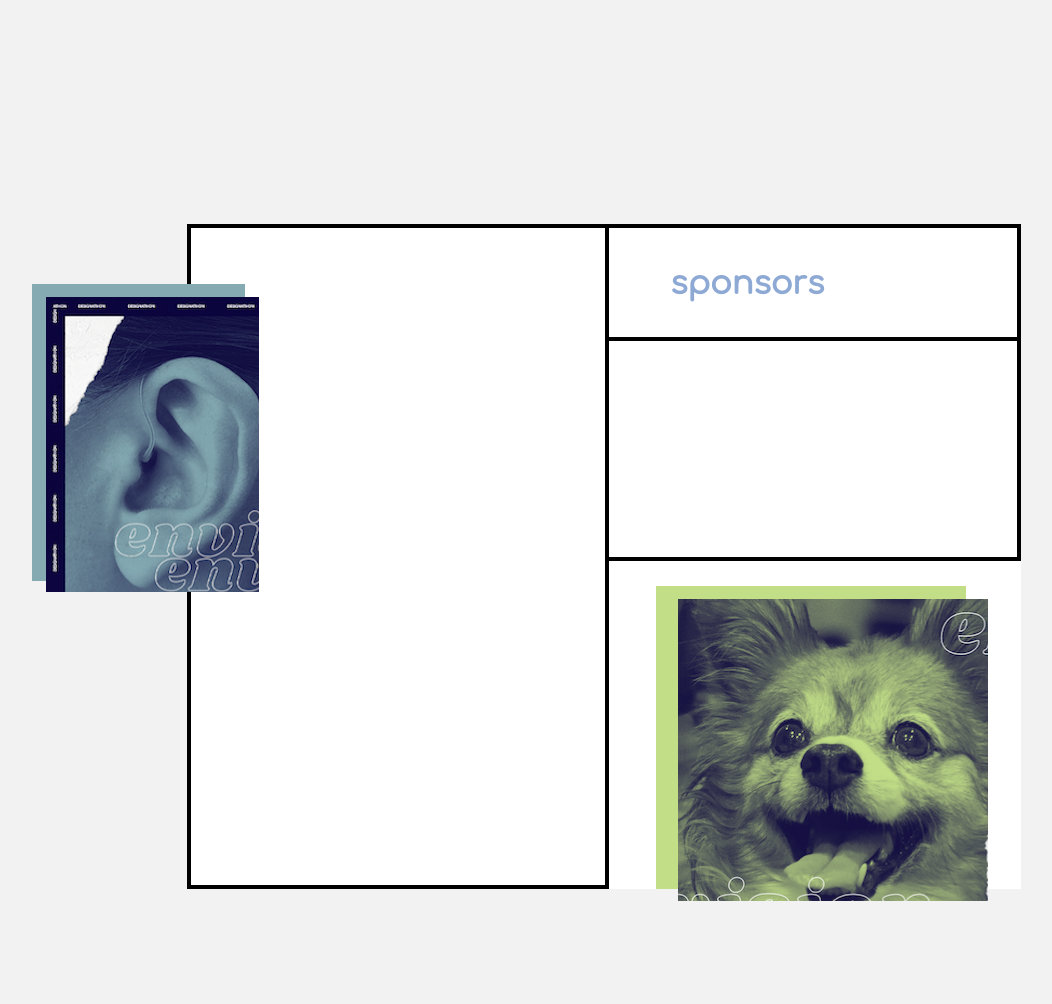
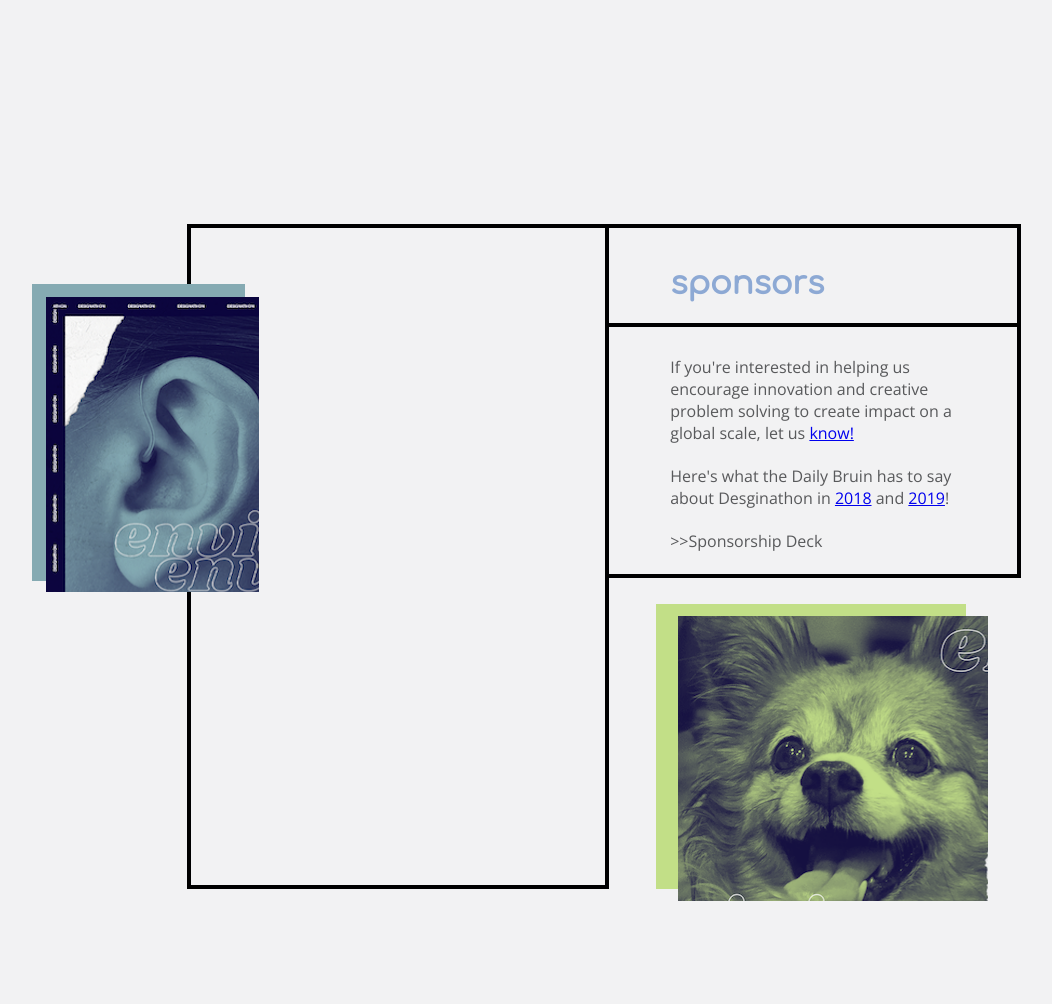
Before and after one commit to Bruin-Entrepreneurs/designathon_2020, a PHP site: page /index.html in a window 1280 px wide; the page is wider, and only the part inside the window is pictured. Shown: the part 1937-2941 px from the top of that part, without its empty margins (36-1088 px from the left). Run offline with PHP 8.4, Linux system fonts and the light colour scheme.

Commit message:
Added text and hyperlinks, finished the sponsors part

```diff
--- a/base.css
+++ b/base.css
@@ -12,6 +12,12 @@ body {
 h1, h2, h3 {
   font-family: Comfortaa;
     color: #8DA9D4;
+}
+
+h4 {
+  font-family: Comfortaa;
+    color: #8DA9D4;
+    font-size: 1rem;
 }
 
 #title-box {
@@ -528,7 +534,7 @@ Creates a rectangular container for the boxes
   flex-wrap: wrap;
   border-left: 0.125rem solid black;
   border-top: 0.125rem solid black;
-  background-color: white;
+  background-color: rgba(242, 242, 243, 1);
   flex-direction: row;
 }
 
@@ -561,6 +567,13 @@ Creates a rectangular container for the boxes
   display: flex;
 }
 
+.half-row-div {
+  flex: 1;
+  margin-left: 15%;
+  margin-right: 12%;
+  margin-top: 2%;
+}
+
 /*
 .imgcontainer {
   height: 24.0625rem;
@@ -571,7 +584,7 @@ Creates a rectangular container for the boxes
 .greenBox {
   height: 100%;
   width: 100%;
-  background: linear-gradient(to right, #C2DF87 84.9%, white 84.9%);
+  background: linear-gradient(to right, #C2DF87 84.9%, rgba(242, 242, 243, 1) 84.9%);
   border: 0rem solid white;
   overflow: visible;
   display: flex;
--- a/index.html
+++ b/index.html
@@ -126,7 +126,13 @@
 					<div class="half-row" id="smallRow">
 						<h1>sponsors</h1>
 					</div>
-					<div class="half-row" id="thiccBorderTop"></div>
+					<div class="half-row" id="thiccBorderTop">
+						<div class="half-row-div">
+							<h4>If you're interested in helping us encourage innovation and creative problem solving to create impact on a global scale, let us <a href="evp.bruin.entrepreneurs@gmail.com">know!</a></h4>
+							<h4>Here's what the Daily Bruin has to say about Desginathon in <a href="https://dailybruin.com/2018/04/29/designathon-encourages-collaboration-of-students-with-diverse-experience-perspectives/">2018</a> and <a href="https://dailybruin.com/2019/04/03/designathon-aims-to-teach-students-creative-problem-solving-design-process/">2019</a>!</h4>
+							<h4>>>Sponsorship Deck</h4>
+						</div>
+					</div>
 				</div>
 				<div class="half-row" id="thiccBorderLeft">
 					<div class="half-row" id="thiccMargin">
```
